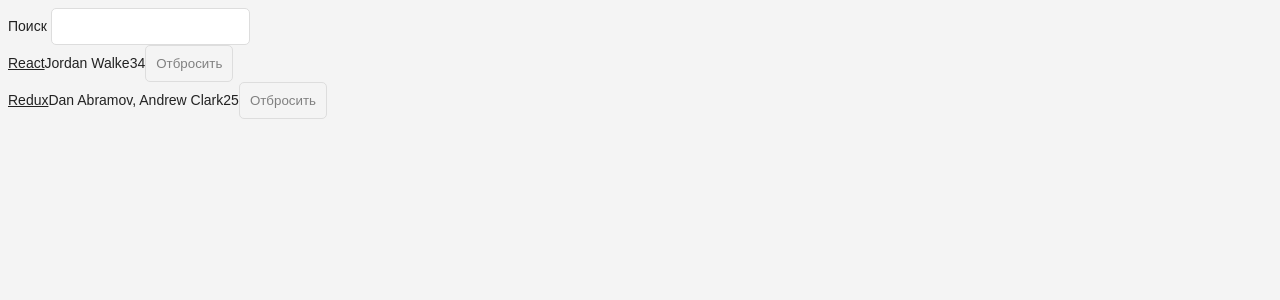
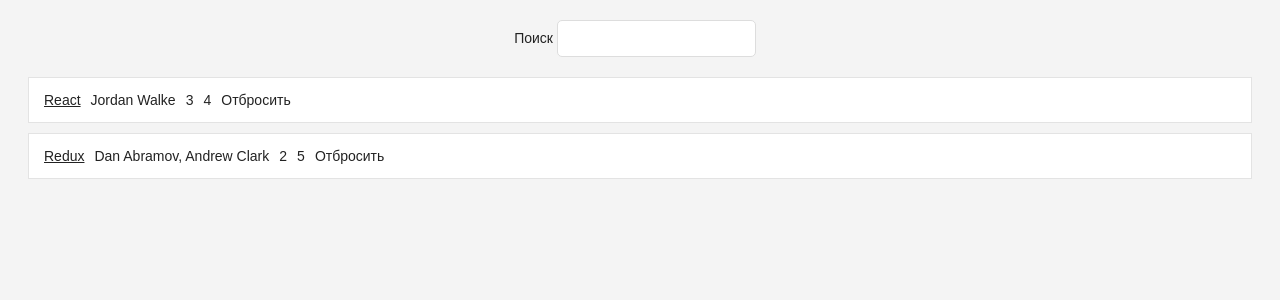
Before and after one commit to Arion-91/hackernews, a React (Create React App) app: page / in a window 1280 px wide. Shown: the top 300 px of the page. Built offline with nearby package versions, Linux system fonts and the light colour scheme; the HTML template or start-up script is replaced by a standard one.

Commit message:
Настройка классов для использования стилей

```diff
--- a/src/App.js
+++ b/src/App.js
@@ -1,4 +1,4 @@
-import React, { Component } from 'react';
+import React, {Component} from 'react';
 import './App.css';
 import Search from './components/Search';
 import Table from './components/Table';
@@ -38,23 +38,25 @@
     onDismiss(id) {
         const isNotId = item => item.objectID !== id;
         const updatedList = this.state.list.filter(isNotId);
-        this.setState({ list: updatedList });
+        this.setState({list: updatedList});
     };
 
     onSearchChange(event) {
-        this.setState({ searchTerm: event.target.value });
+        this.setState({searchTerm: event.target.value});
     }
 
     render() {
-        const { searchTerm, list} = this.state;
+        const {searchTerm, list} = this.state;
         return (
-            <div className="App">
+            <div className='page'>
+                <div className="interactions">
                     <Search
                         value={searchTerm}
                         onChange={this.onSearchChange}
                     >
                         Поиск
                     </Search>
+                </div>
                 <Table
                     list={list}
                     pattern={searchTerm}
--- a/src/components/Table.js
+++ b/src/components/Table.js
@@ -2,9 +2,9 @@
 import Button from './Button';
 
 const Table = ({list, pattern, onDismiss}) =>
-    <div>
+    <div className="table">
         {list.filter(isSearched(pattern)).map(item =>
-            <div key={item.objectID}>
+            <div key={item.objectID} className="table-row">
                 <span>
                     <a href={item.url}>{item.title}</a>
                 </span>
@@ -12,7 +12,7 @@
                 <span>{item.num_comments}</span>
                 <span>{item.points}</span>
                 <span>
-                    <Button onClick={() => onDismiss(item.objectID)}>
+                    <Button onClick={() => onDismiss(item.objectID)} className="button-inline">
                         Отбросить
                     </Button>
                 </span>
```
Lines whose indentation alone changed are shown as unchanged.
